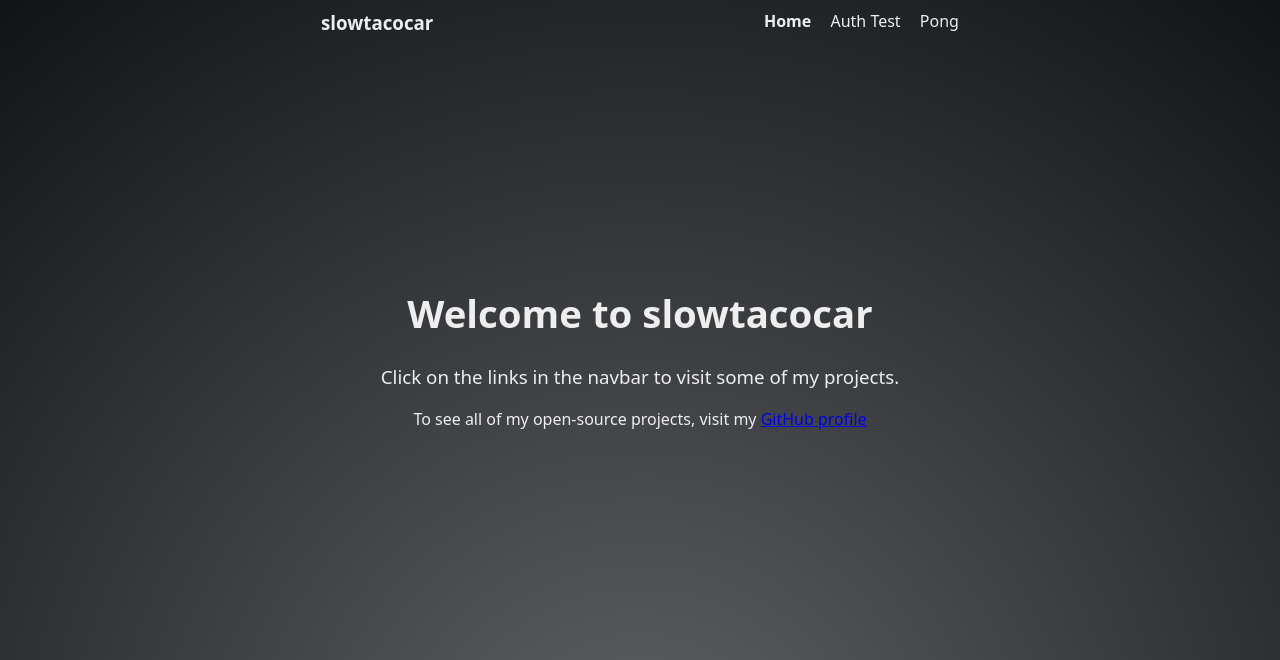
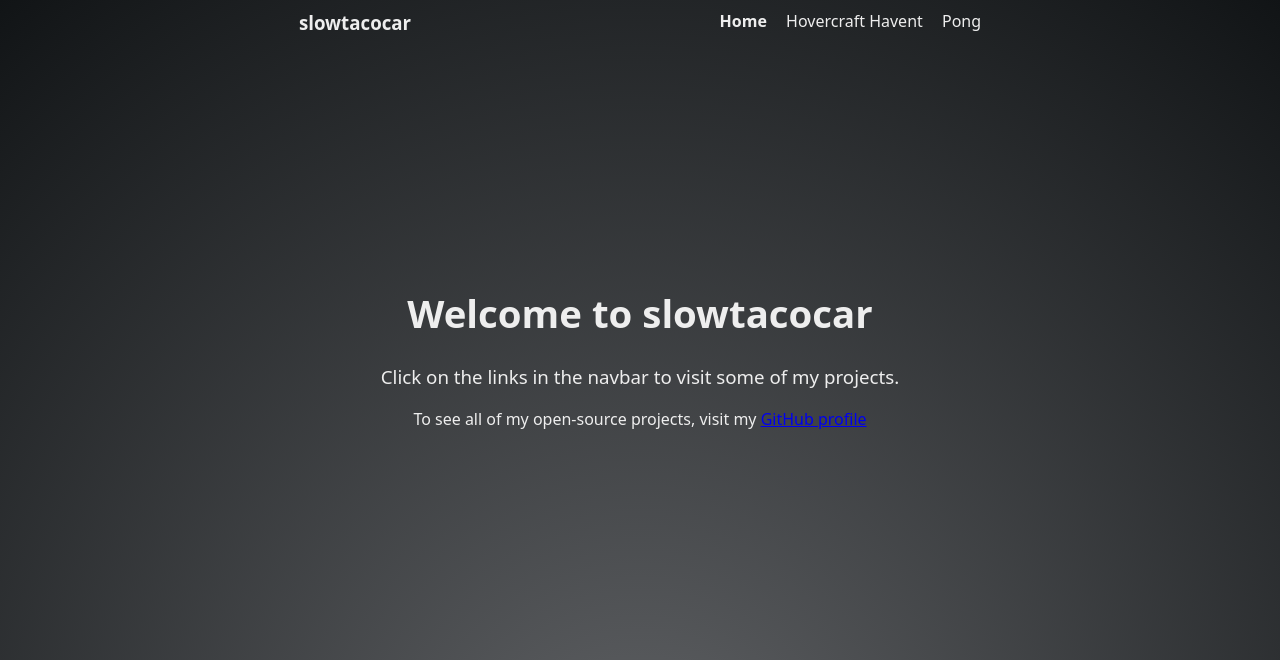
Before and after one commit to agent-c-csa/slowtacocar, a plain HTML site: page public/index.html in a window 1280 px wide. Shown: the top 660 px of the page. Drawn offline with Linux system fonts and the light colour scheme.

Commit message:
Update index.html

```diff
--- a/public/index.html
+++ b/public/index.html
@@ -16,8 +16,8 @@
       <span class="link brand">slowtacocar</span>
       <div class="links">
         <a class="link active">Home</a>
-        <a class="link" href="https://auth.slowtacocar.com" target="_blank"
-          >Auth Test</a
+        <a class="link" href="https://hovercrafthaven.slowtacocar.com" target="_blank"
+          >Hovercraft Havent</a
         >
         <a class="link" href="https://pong.slowtacocar.com" target="_blank"
           >Pong</a
```
